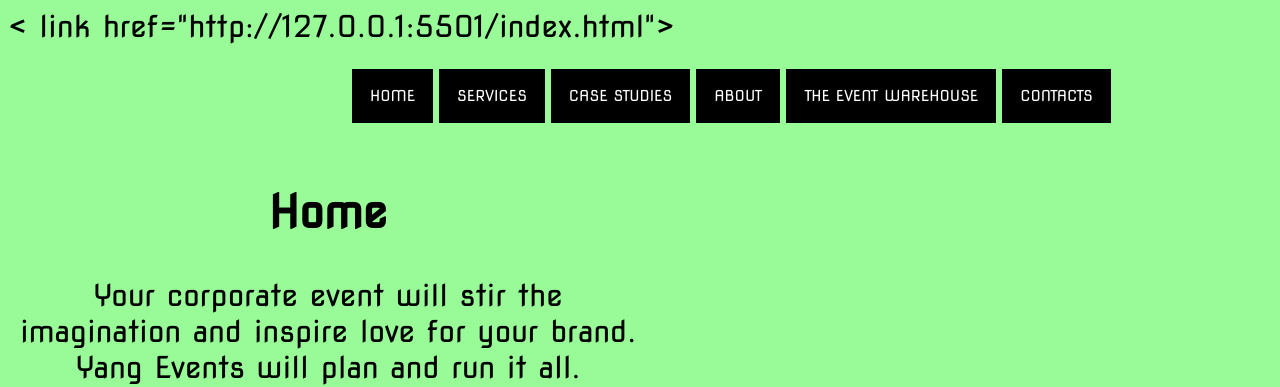
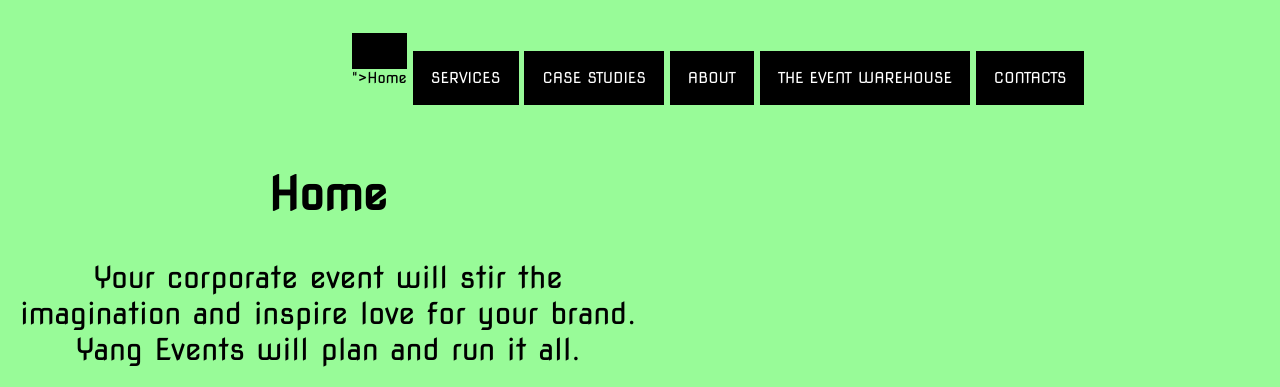
Before and after one commit to Patrick322/Events, a plain HTML site: page index.html in a window 1280 px wide. Shown: the top 387 px of the page. Drawn offline with Linux system fonts and the light colour scheme; a web font is replaced by a local one.

Commit message:
add all coomits

```diff
--- a/index.html
+++ b/index.html
@@ -1,7 +1,6 @@
 <!DOCTYPE html>
 <html lang="en">
 <head><link href="https://fonts.googleapis.com/css?family=Bad+Script&display=swap" rel="stylesheet">
-    < link href="http://127.0.0.1:5501/index.html">
     <meta charset="UTF-8">
     <meta name="viewport" content="width=device-width, initial-scale=1.0">
     <meta http-equiv="X-UA-Compatible" content="ie=edge">
@@ -12,7 +11,7 @@
  <div class="container">
  <nav>
      <ul>
-     <li><a href="">Home</a></li>
+     <li><a href="http://127.0.0.1:5501/index.html"></a>">Home</a></li>
      <li><a href="#services">services</a></li>
      <li><a href="#Studies">Case studies</a></li>
      <li><a href="#About">About</a></li>
```
